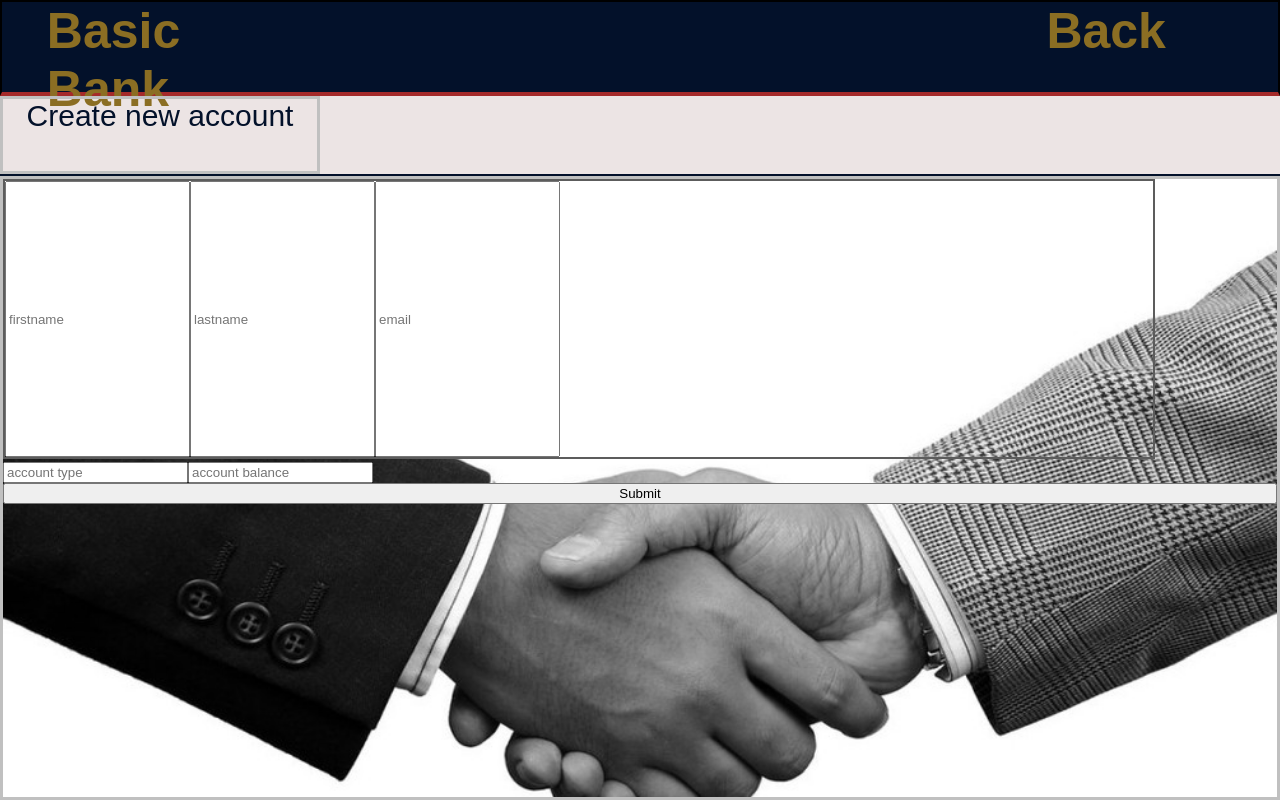
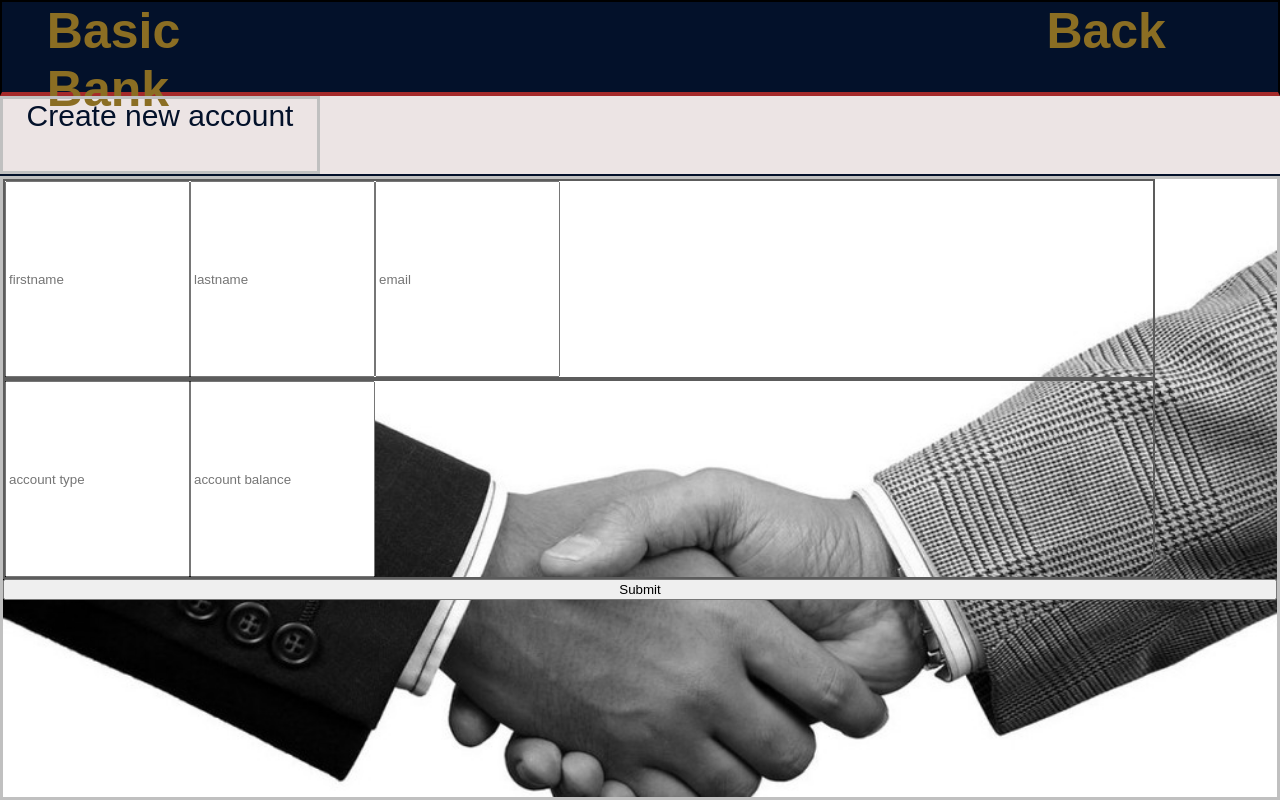
Before and after one commit to cyberstizz/basicbank, a React (Create React App) app: page /create in a window 1280 px wide. Built offline with nearby package versions, Linux system fonts and the light colour scheme.

Commit message:
changed height on both form sections

```diff
--- a/src/components/Accounts.css
+++ b/src/components/Accounts.css
@@ -135,12 +135,16 @@ margin-top: 2vh; */
 
 .createUserSection{
     width: 90vw;
-    height: 35vh;
+    height: 25vh;
     border: solid 2px green;
     display: flex;
     flex-direction: row;
 }
 
 .createAccountSection{
-
+    width: 90vw;
+    height: 25vh;
+    border: solid 2px green;
+    display: flex;
+    flex-direction: row;
 }
```
